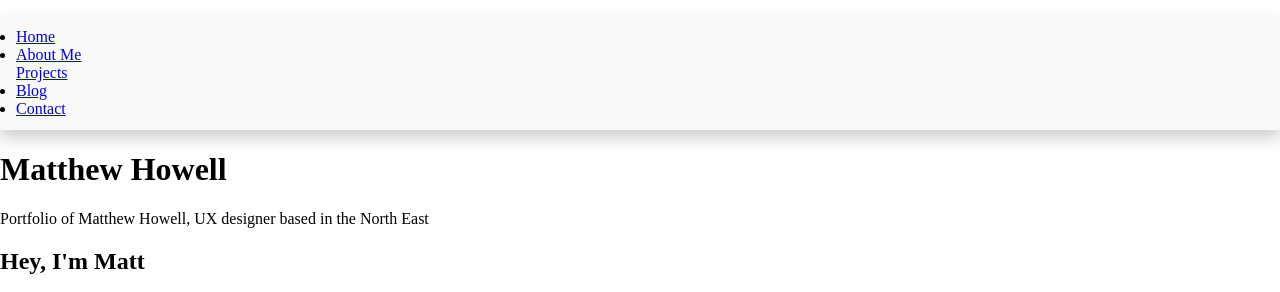
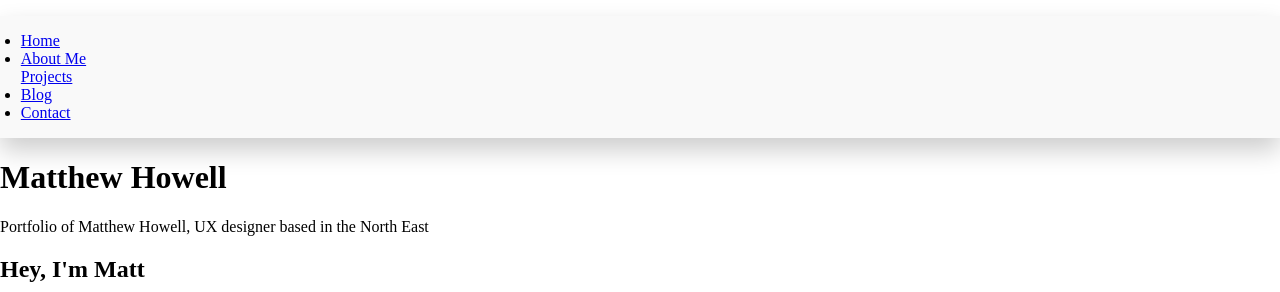
Before and after one commit to matihowell/website, an Eleventy site: page src/site/index.html in a window 1280 px wide. Shown: the top 292 px of the page. Built offline with nearby package versions, Linux system fonts and the light colour scheme; Eleventy itself is replaced by a stand-in of ours; files that its build step writes are made by us from their sources; a script that the page names is missing.

Commit message:
improve dropdown appearance 2

```diff
--- a/src/scss/base/nav.scss
+++ b/src/scss/base/nav.scss
@@ -1,6 +1,9 @@
 nav ul {
     background-color: #f9f9f9;
-    min-width: 160px;
-    box-shadow: 0px 8px 16px 0px rgba(0,0,0,0.2);
-    padding: 12px 16px;
+    // min-width: 160px;
+    min-width: 18em;
+    // box-shadow: 0px 8px 16px 0px rgba(0,0,0,0.2);
+    box-shadow: 0 0.75em 1.5em 0 rgba(0,0,0,0.2);
+    // padding: 12px 16px;
+    padding: 1em 1.3em;
 }
```
